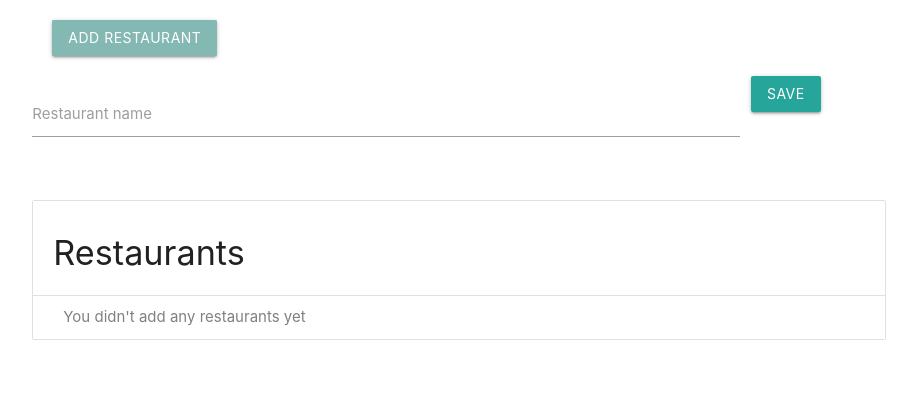
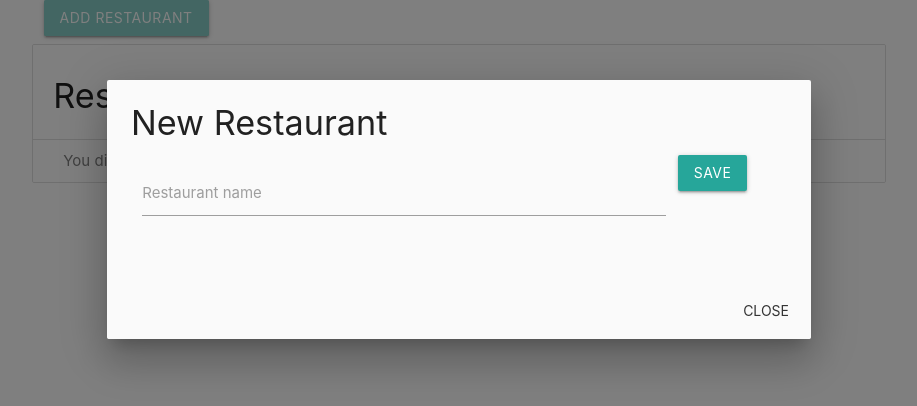
Before and after one commit to MarinaFroes/react-tdd-tutorial, a React (Vite) app: page / in a window 1280 px wide. Both pictures are taken after a click on the button "ADD RESTAURANT". Shown: the top 406 px of the page, without its empty margins (181-1098 px from the left). Built offline with nearby package versions, Linux system fonts and the light colour scheme.

Commit message:
feat: Add modal to save restaurant

```diff
--- a/src/NewRestaurantForm.js
+++ b/src/NewRestaurantForm.js
@@ -31,6 +31,7 @@ class NewRestaurantForm extends Component {
           data-test="saveNewRestaurantButton"
           onClick={this.handleSave}
           waves="light"
+          modal="close"
         >
           Save
         </Button>
--- a/src/RestaurantListPage.js
+++ b/src/RestaurantListPage.js
@@ -1,6 +1,6 @@
 import React, { Component } from 'react';
 import 'materialize-css';
-import { Row, Button } from 'react-materialize';
+import { Row, Button, Modal } from 'react-materialize';
 
 import NewRestaurantForm from './NewRestaurantForm';
 import RestaurantList from './RestaurantList';
@@ -28,27 +28,23 @@ class RestaurantListPage extends Component {
   }
 
   render() {
-    const { restaurantNames, showNewRestaurantForm } = this.state;
+    const { restaurantNames } = this.state;
     return (
       <div>
-        <Row>
+        <Modal
+          header="New Restaurant"
+          trigger={
             <Button
               data-test="addRestaurantButton"
               onClick={this.handleShowNewRestaurantForm}
-            style={{
-              marginTop: '20px',
-              marginLeft: '20px',
-            }}
               waves="light"
             >
               Add Restaurant
             </Button>
-        </Row>
-        <Row>
-          {
-            showNewRestaurantForm && <NewRestaurantForm onSave={this.handleAddRestaurant} />
           }
-        </Row>
+        >
+          <NewRestaurantForm onSave={this.handleAddRestaurant} />
+        </Modal>
         <Row>
           <RestaurantList restaurantNames={restaurantNames} />
         </Row>
```
Also changed, not shown: 1 other file (tests, documents, lock files or other folders). Lines whose indentation alone changed are shown as unchanged.
